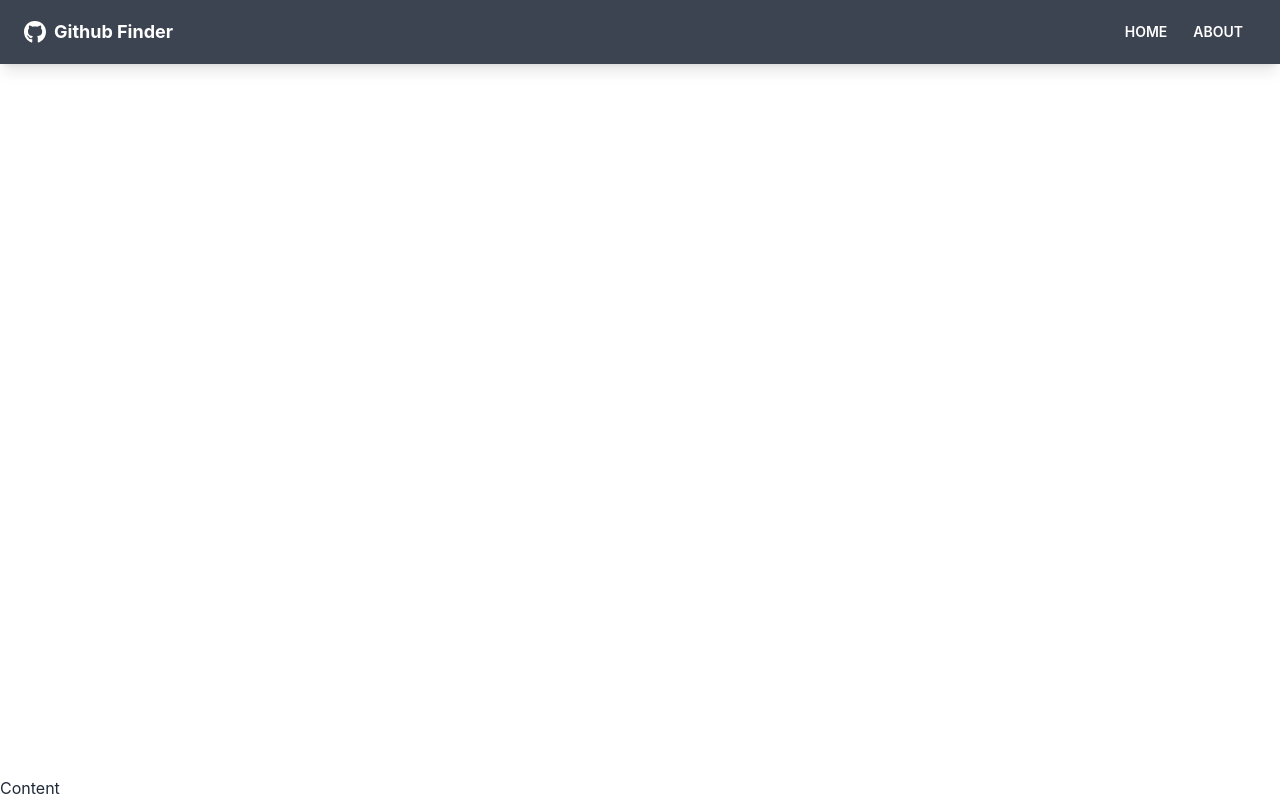
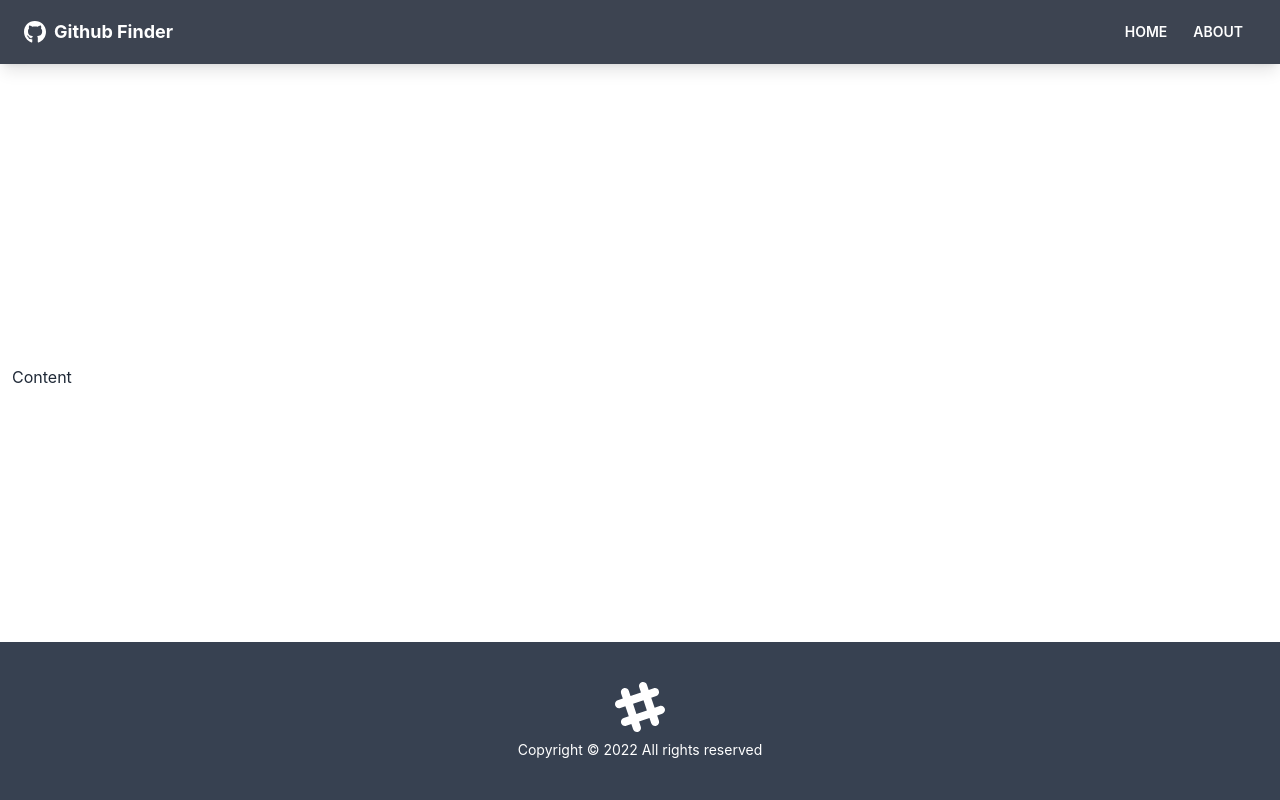
Before and after one commit to snejka844/Github-Finder, a React (Create React App) app: page / in a window 1280 px wide. Built offline with nearby package versions, Linux system fonts and the light colour scheme.

Commit message:
47. Footer

```diff
--- a/src/App.jsx
+++ b/src/App.jsx
@@ -1,11 +1,14 @@
 import {BrowserRouter as Router, Route} from 'react-router-dom'
 import Navbar from './components/layout/Navbar'
+import Footer from './components/layout/Footer'
+
 function App() {
   return (
     <Router >
       <div className="flex flex-col justify-between h-screen">
         <Navbar></Navbar>
-        <main>Content</main>
+        <main className='container mx-auto px-3'>Content</main>
+        <Footer></Footer>
       </div>
     </Router>
   );
--- /dev/null
+++ b/src/components/layout/Footer.jsx
@@ -0,0 +1,25 @@
+
+function Footer() {
+    const footerYear = new Date().getFullYear()
+
+  return (
+    <footer className="footer p-10 bg-gray-700 text-primary-content footer-center">
+        <div>
+        <svg
+          width='50'
+          height='50'
+          viewBox='0 0 24 24'
+          xmlns='http://www.w3.org/2000/svg'
+          fillRule='evenodd'
+          clipRule='evenodd'
+          className='inline-block fill-current'
+        >
+          <path d='M22.672 15.226l-2.432.811.841 2.515c.33 1.019-.209 2.127-1.23 2.456-1.15.325-2.148-.321-2.463-1.226l-.84-2.518-5.013 1.677.84 2.517c.391 1.203-.434 2.542-1.831 2.542-.88 0-1.601-.564-1.86-1.314l-.842-2.516-2.431.809c-1.135.328-2.145-.317-2.463-1.229-.329-1.018.211-2.127 1.231-2.456l2.432-.809-1.621-4.823-2.432.808c-1.355.384-2.558-.59-2.558-1.839 0-.817.509-1.582 1.327-1.846l2.433-.809-.842-2.515c-.33-1.02.211-2.129 1.232-2.458 1.02-.329 2.13.209 2.461 1.229l.842 2.515 5.011-1.677-.839-2.517c-.403-1.238.484-2.553 1.843-2.553.819 0 1.585.509 1.85 1.326l.841 2.517 2.431-.81c1.02-.33 2.131.211 2.461 1.229.332 1.018-.21 2.126-1.23 2.456l-2.433.809 1.622 4.823 2.433-.809c1.242-.401 2.557.484 2.557 1.838 0 .819-.51 1.583-1.328 1.847m-8.992-6.428l-5.01 1.675 1.619 4.828 5.011-1.674-1.62-4.829z'></path>
+        </svg>
+        <p>Copyright &copy; {footerYear} All rights reserved</p>
+      </div>
+    </footer>
+  )
+}
+
+export default Footer
```
